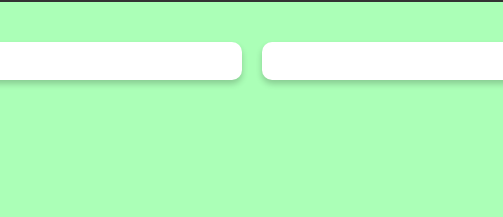
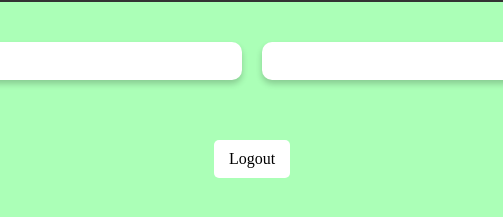
Before and after one commit to Jenna-Suits/ArtMarketplace, a website: page profile.html in a window 1280 px wide. Shown: the part 139-356 px from the top of the page, 388-891 px from the left. Drawn offline with Linux system fonts and the light colour scheme.

Commit message:
add logout button

```diff
--- a/profile.html
+++ b/profile.html
@@ -43,6 +43,9 @@
                 </div>
             </div>
         </section>
+        <footer>
+            <a href="index.html" class="logout-btn">Logout</a>
+        </footer>
     </main>
     <script>
         document.addEventListener("DOMContentLoaded", function() {
--- a/style.css
+++ b/style.css
@@ -307,3 +307,21 @@ nav {
 .submit-btn:hover {
     background: #e64a19;
 }
+footer{
+    display: flex;
+    justify-content: center;
+    align-items: center;
+    padding: 20px;
+}
+.logout-btn{
+    background: #ffffff;
+    color: rgb(0, 0, 0);
+    padding: 10px 15px;
+    text-decoration: none;
+    border-radius: 5px;
+    font-size: 16px;
+    transition: background 0.3s;
+}
+.logout-btn:hover {
+    background: #e64a19;
+  }
```
Also changed, not shown: index.html (+0 -6 lines).
